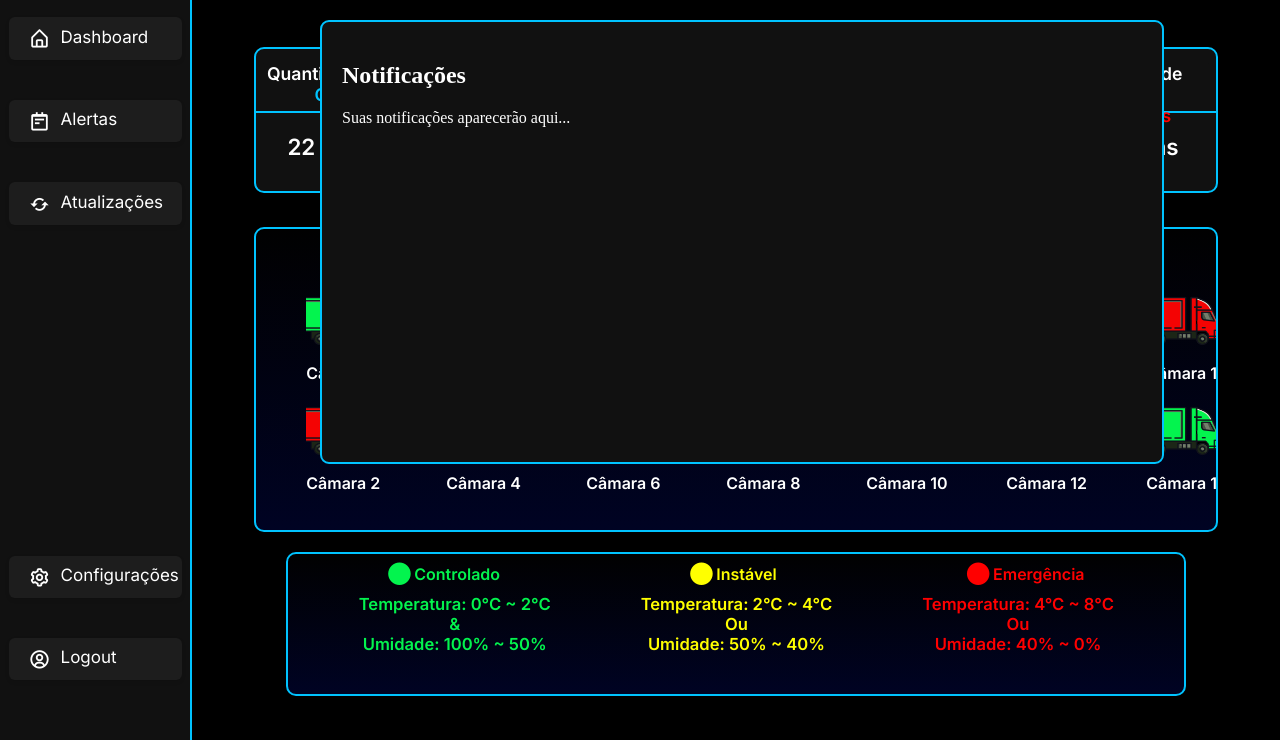
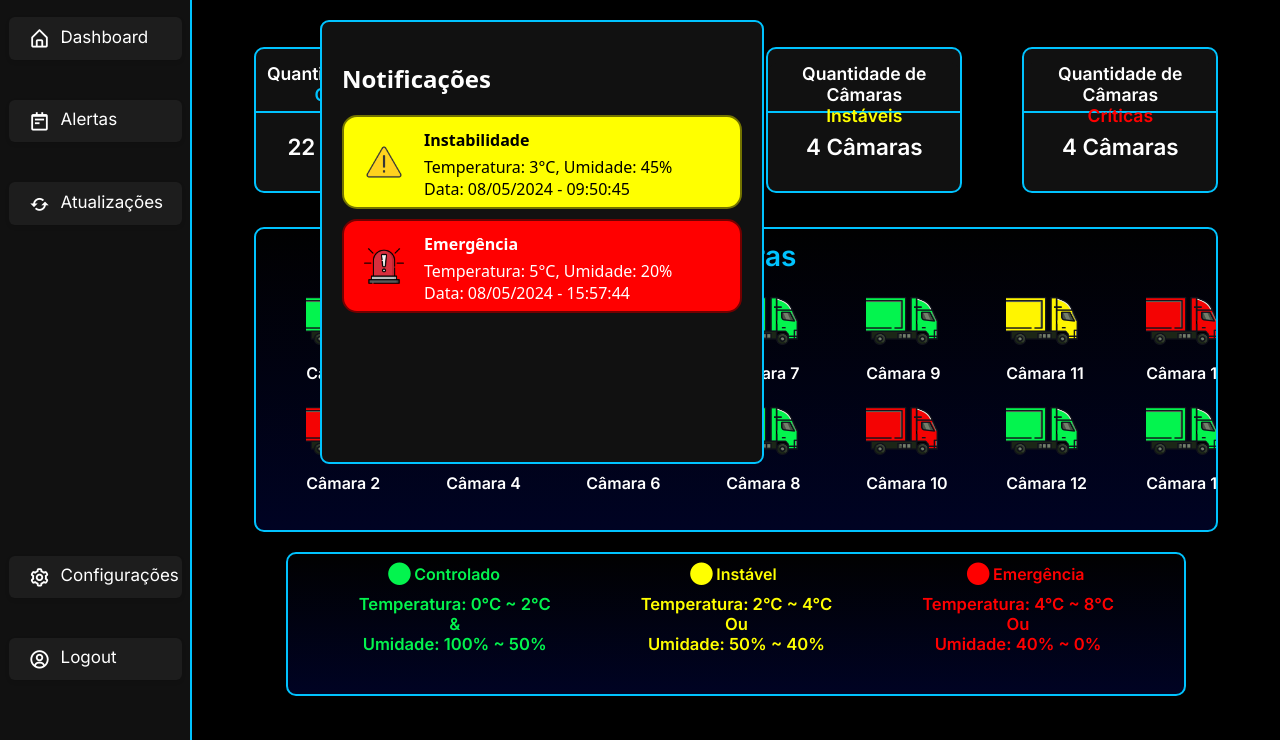
Before and after one commit to Omega-Fish/Site-Institucional, a plain HTML site: page Dashboard/DashboardHome.html in a window 1280 px wide. Both pictures are taken after a click on the item "Alertas". Shown: the part 60-800 px from the top of the page. Drawn offline with nearby package versions, Linux system fonts and the light colour scheme.

Commit message:
Atualizando legendas dashboard

```diff
--- a/Dashboard/DashboardHome.css
+++ b/Dashboard/DashboardHome.css
@@ -330,13 +330,52 @@ body {
     border: solid 2px #00C3FF;
     padding: 20px;
     border-radius: 9px;
-    width: 800px;
+    width: 400px;
     height: 400px;
     z-index: 999;
     background-color: #111111;
     animation: fadeInPopup 0.3s ease forwards;
     margin-top: -90vh;
     margin-left: 40vh;
+    font-family: system-ui, -apple-system, BlinkMacSystemFont, 'Segoe UI', Roboto, Oxygen, Ubuntu, Cantarell, 'Open Sans', 'Helvetica Neue', sans-serif;
+}
+.alertas .instavel{
+    height: 90px;
+    display: flex;
+    align-items: center;
+    background-color: #FFFF00;
+    border: 2px solid #737300;
+    border-radius: 15px;
+    color: #000000;
+    margin-bottom: 10px;
+}
+
+.alertas .emergencia{
+    height: 90px;
+    display: flex;
+    align-items: center;
+    background-color: #FF0000;
+    border: 2px solid #730000;
+    border-radius: 15px;
+    color: #FFFFFF;
+    margin-bottom: 10px;
+}
+
+.alertas .instavel img,
+.alertas .emergencia img{
+    width: 40px;
+    height: 40px;
+    margin: 0 20px;
+}
+
+.alertas .instavel h4,
+.alertas .emergencia h4{
+    margin: 5px 0;
+}
+
+.alertas .instavel p,
+.alertas .emergencia p{
+    margin: 0;
 }
 .atualizacoes {
     display: none;
--- a/Dashboard/DashboardHome.html
+++ b/Dashboard/DashboardHome.html
@@ -72,7 +72,7 @@
                         </div>
                         <div class="kpi4">
                             <div class="titulo">
-                                <h1> Quantidade de Câmaras <span style="color: red;"><br> Emergentes</span></h1>
+                                <h1> Quantidade de Câmaras <span style="color: red;"><br> Críticas</span></h1>
                             </div>
                             <div class="digital">
                                 <h2> 2 Câmaras</h2>
@@ -205,7 +205,24 @@
     </div>
     <div id="popup" class="popup">
         <h2>Notificações</h2>
-        <p>Suas notificações aparecerão aqui...</p>
+        <div class="alertas">
+            <div class="instavel">
+                <img src="assets/imagensdash/atencao.png">
+                <div>
+                    <h4>Instabilidade</h4>
+                    <p>Temperatura: 3°C, Umidade: 45%</p>
+                    <p>Data: 08/05/2024 - 09:50:45</p>
+                </div>
+            </div>
+            <div class="emergencia">
+                <img src="assets/imagensdash/alarm.png">
+                <div>
+                    <h4>Emergência</h4>
+                    <p>Temperatura: 5°C, Umidade: 20%</p>
+                    <p>Data: 08/05/2024 - 15:57:44</p>
+                </div>
+            </div>
+        </div>
     </div>
     <div id="atualizacoes" class="atualizacoes">
         <h2>Atualizações</h2>
```
Also changed, not shown: index.html (+2 -2 lines).
